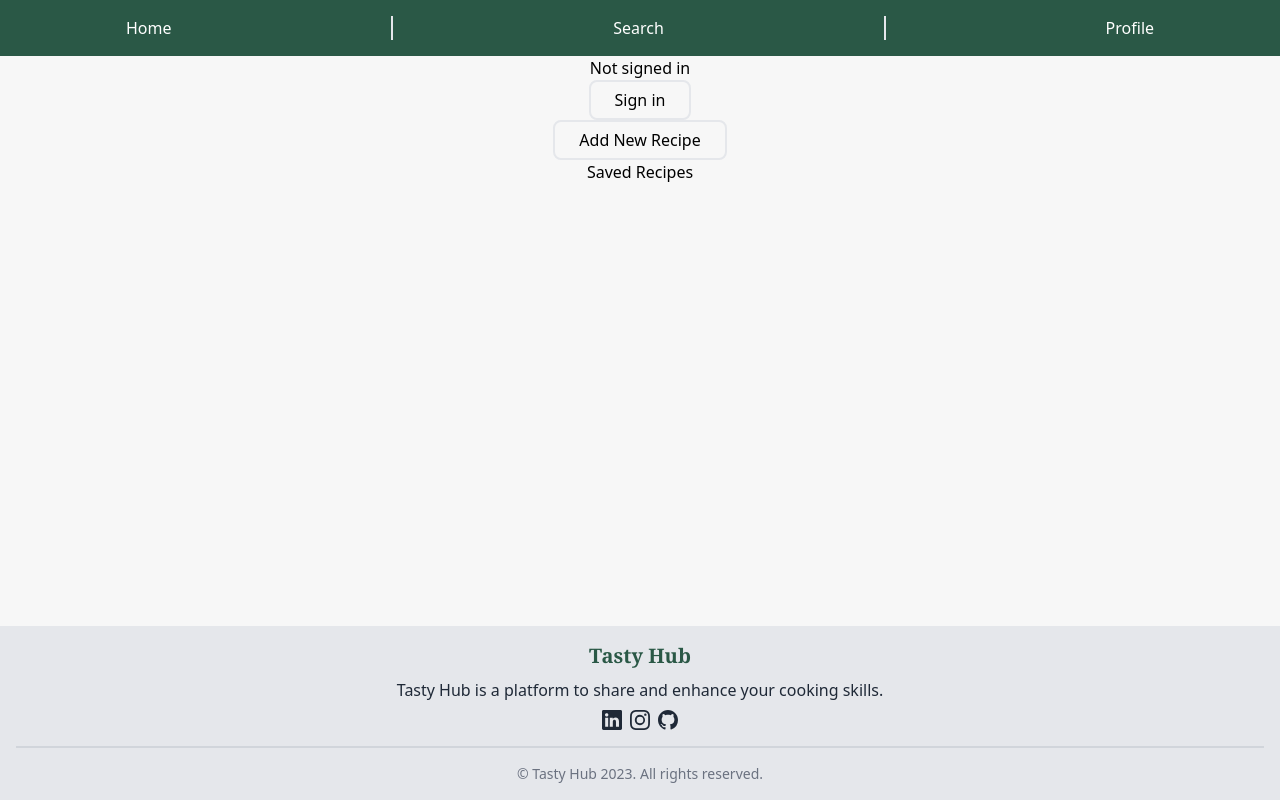
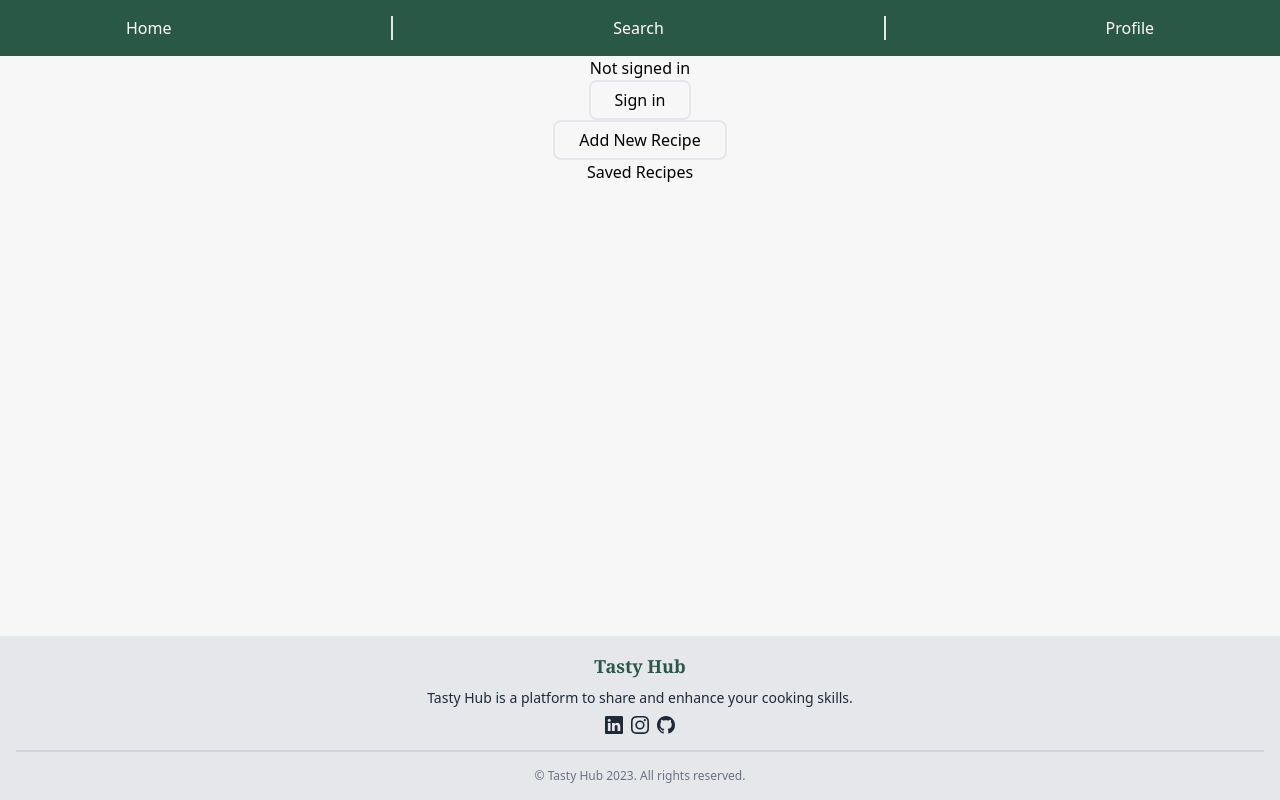
Before and after one commit to sabarht/tasty_hub, a Next.js app: page /profile in a window 1280 px wide. Built offline with nearby package versions, Linux system fonts and the light colour scheme; no server answers.

Commit message:
styling profile

```diff
--- a/components/footer/footer.js
+++ b/components/footer/footer.js
@@ -7,12 +7,14 @@ export default function Footer() {
   return (
     <footer className="bg-gray-200 p-4 space-y-4 text-center text-gray-800">
       <div className="space-y-2 ">
-        <h4 className="text-customGreen font-serif text-xl font-semibold">
+        <h4 className="text-customGreen font-serif text-lg font-semibold">
           {" "}
           Tasty Hub
         </h4>
-        <p>Tasty Hub is a platform to share and enhance your cooking skills.</p>
-        <ul className="flex justify-center space-x-2 text-xl">
+        <p className="text-sm">
+          Tasty Hub is a platform to share and enhance your cooking skills.
+        </p>
+        <ul className="flex justify-center space-x-2 text-lg">
           <li>
             <Link href="https://www.linkedin.com/in/saba-rahrotaban/">
               <BsLinkedin />
@@ -32,7 +34,7 @@ export default function Footer() {
       </div>
 
       <div className="border-t-2 border-gray-300"></div>
-      <p className="text-center text-gray-500 text-sm">
+      <p className="text-center text-gray-500 text-xs">
         © Tasty Hub 2023. All rights reserved.
       </p>
     </footer>
--- a/components/login/login.js
+++ b/components/login/login.js
@@ -9,8 +9,16 @@ export default function Login() {
   if (session) {
     return (
       <>
-        Signed in as {session.user.name} <br />
+        <ul className="mt-8 flex justify-between space-x-10">
+          <li className="space-y-2">
+            <p className="text-gray-700"> Hello {session.user.name}</p>
+            <p className="text-lg font-semibold">
+              What would you like to cook today?
+            </p>
+          </li>
+          <li className=" flex flex-col items-center">
             <Image
+              className="rounded-full"
               src={session.user.image}
               width={50}
               height={50}
@@ -19,10 +27,13 @@ export default function Login() {
             <button
               onClick={() => signOut()}
               type="button"
-          className="border-2 p-1.5 px-6 rounded-lg"
+              className="p-1.5 px-6 "
             >
               Sign out
             </button>
+          </li>
+        </ul>
+        <div className="w-full border-t-2 border-gray-200"></div>
       </>
     );
   }
--- a/components/recipeListItem/recipeListItem.js
+++ b/components/recipeListItem/recipeListItem.js
@@ -13,7 +13,8 @@ export default function RecipeListItem({
   return (
     <article
       key={recipe._id}
-      className="flex-col  m-2  rounded-md border-gray-400 bg-customGrey relative"
+      className="flex-col  m-3  rounded-md bg-gray-300
+      relative"
     >
       <span onClick={() => router.push(`/${recipe._id}`)} className="flex-col">
         <div className="w-80 h-80">
--- a/src/pages/api/auth/[...nextauth].js
+++ b/src/pages/api/auth/[...nextauth].js
@@ -1,16 +1,15 @@
 import NextAuth from "next-auth";
 import GoogleProvider from "next-auth/providers/google";
-import GithubProvider from "next-auth/providers/github";
+// import GithubProvider from "next-auth/providers/github";
 import clientPromise from "../../../../lib/mongoose";
 import { MongoDBAdapter } from "@next-auth/mongodb-adapter";
 
 export const authOptions = {
-  // Configure one or more authentication providers
   providers: [
-    GithubProvider({
-      clientId: process.env.GITHUB_ID,
-      clientSecret: process.env.GITHUB_SECRET,
-    }),
+    // GithubProvider({
+    //   clientId: process.env.GITHUB_ID,
+    //   clientSecret: process.env.GITHUB_SECRET,
+    // }),
 
     GoogleProvider({
       clientId: process.env.GOOGLE_ID,
@@ -18,6 +17,10 @@ export const authOptions = {
     }),
     // ...add more providers here
   ],
+  // session: {
+  //   // Set the maximum age (in seconds) of the session (e.g., 30 days)
+  //   maxAge: 30 * 24 * 60 * 60, // 30 days
+  // },
   adapter: MongoDBAdapter(clientPromise),
 
   callbacks: {
--- a/src/pages/index.js
+++ b/src/pages/index.js
@@ -16,8 +16,16 @@ export default function Home({ handleToggleFavorite, savedRecipes, isSaved }) {
   return (
     <>
       <Navigation />
+      <section className="home-header ">
+        <div className="p-14 min-h-screen flex flex-col items-center px-24">
+          <h4 className="text-white font-serif text-lg font-bold">Tasty Hub</h4>
+          <p className="text-white text-lg font-semibold">
+            Explore New Recipes
+          </p>
+        </div>
+      </section>
       <main
-        className={`flex min-h-screen flex-col items-center justify-between p-24 ${inter.className}`}
+        className={`flex min-h-screen flex-col items-center justify-between px-24 ${inter.className}`}
       >
         <RecipeList
           data={data}
--- a/src/styles/globals.css
+++ b/src/styles/globals.css
@@ -5,22 +5,30 @@
 body {
   background-color: #f7f7f7;
 }
+.home-header {
+  background-image: linear-gradient(#26504087, rgba(162, 162, 162, 0.168)),
+    url("https://images.unsplash.com/photo-1505935428862-770b6f24f629?ixlib=rb-4.0.3&ixid=M3wxMjA3fDB8MHxzZWFyY2h8Mnx8Zm9vZCUyMGJhY2tncm91bmR8ZW58MHwwfDB8fHwy&auto=format&fit=crop&w=900&q=60");
+  object-fit: cover;
+  height: 200px;
+  width: 100%;
+  margin-bottom: 12px;
+}
 .search-header {
   background-image: linear-gradient(
       rgba(0, 0, 0, 0.5),
-      rgba(222, 222, 222, 0.168)
+      rgba(198, 198, 198, 0.168)
     ),
     url("https://images.unsplash.com/photo-1606787366850-de6330128bfc?ixlib=rb-4.0.3&ixid=M3wxMjA3fDB8MHxzZWFyY2h8M3x8Zm9vZHxlbnwwfDB8MHx8fDI%3D&auto=format&fit=crop&w=1400&q=60");
-  /* background-image: url("https://images.unsplash.com/photo-1606787366850-de6330128bfc?ixlib=rb-4.0.3&ixid=M3wxMjA3fDB8MHxzZWFyY2h8M3x8Zm9vZHxlbnwwfDB8MHx8fDI%3D&auto=format&fit=crop&w=1400&q=60"); */
+
   object-fit: cover;
-  height: 250px;
+  height: 200px;
   width: 100%;
   margin-bottom: 12px;
 }
 .search-header p {
   color: white;
   position: relative;
-  top: 100px;
+  top: 80px;
   text-align: center;
   font-size: 1.5rem;
   font-weight: 600;
```
Lines whose indentation alone changed are shown as unchanged.
